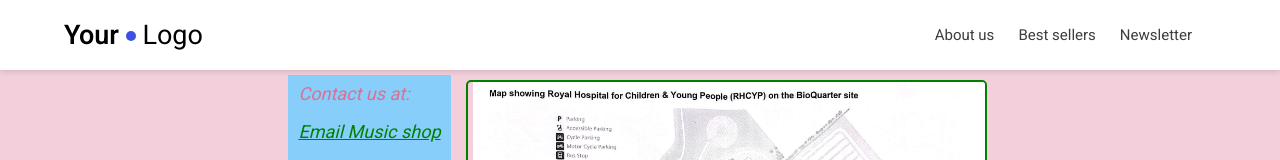
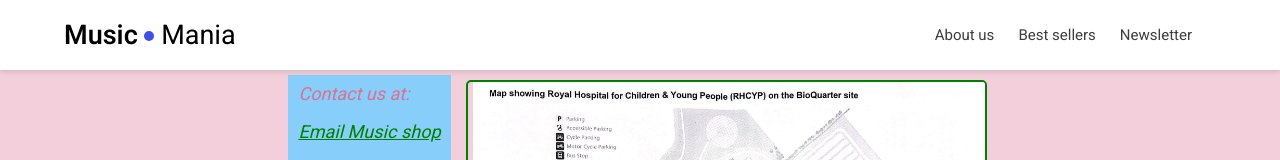
Before and after one commit to Lola-molly/music-shop, a plain HTML site: page about.html in a window 1280 px wide. Shown: the top 160 px of the page. Drawn offline with Linux system fonts and the light colour scheme.

Commit message:
Makes funny logo

```diff
--- a/about.html
+++ b/about.html
@@ -17,7 +17,7 @@
             <div class="container">
                 <div class="logo">
                     <a href="index.html">
-                        <strong>Your</strong> <span class="blue-dot"></span> Logo</a>
+                        <strong>Music</strong> <span class="blue-dot"></span> Mania</a>
                 </div>
                 <nav>
                     <ul>
```
Also changed, not shown: index.html (+1 -1 lines).
